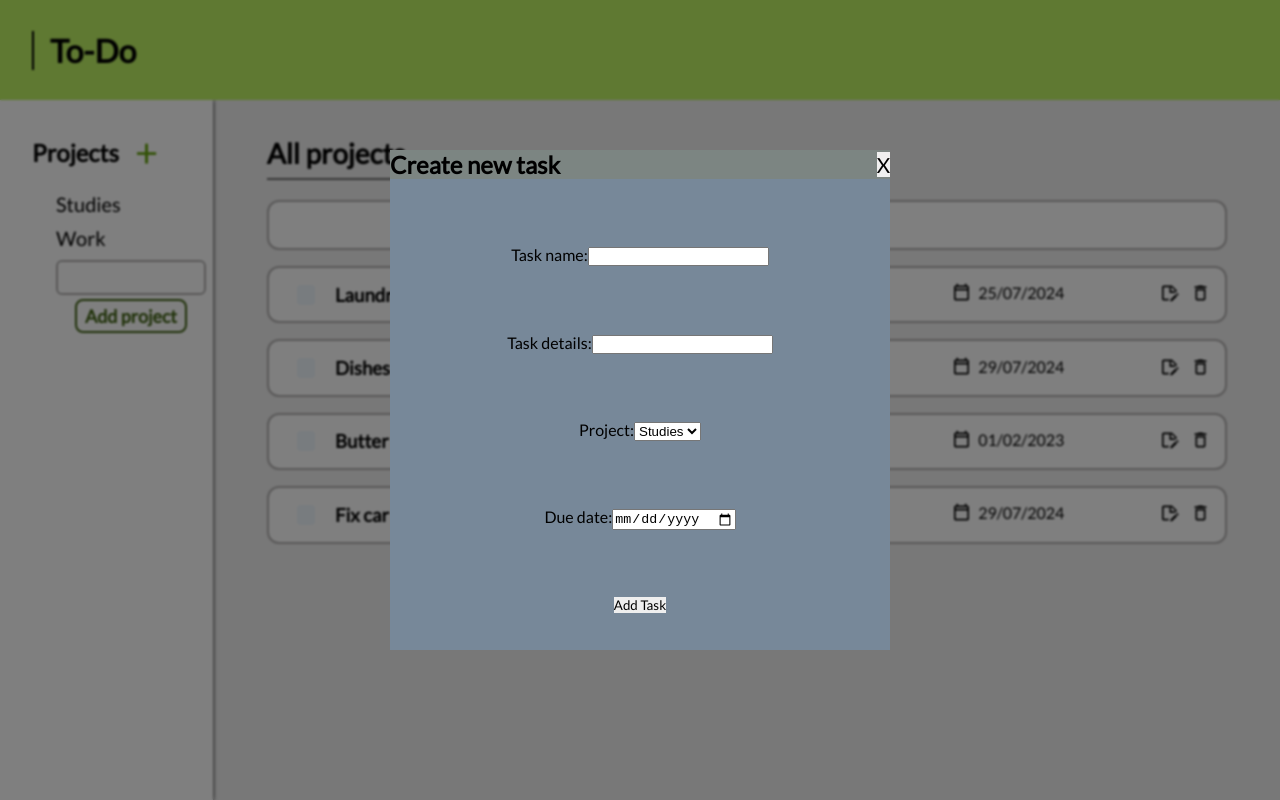
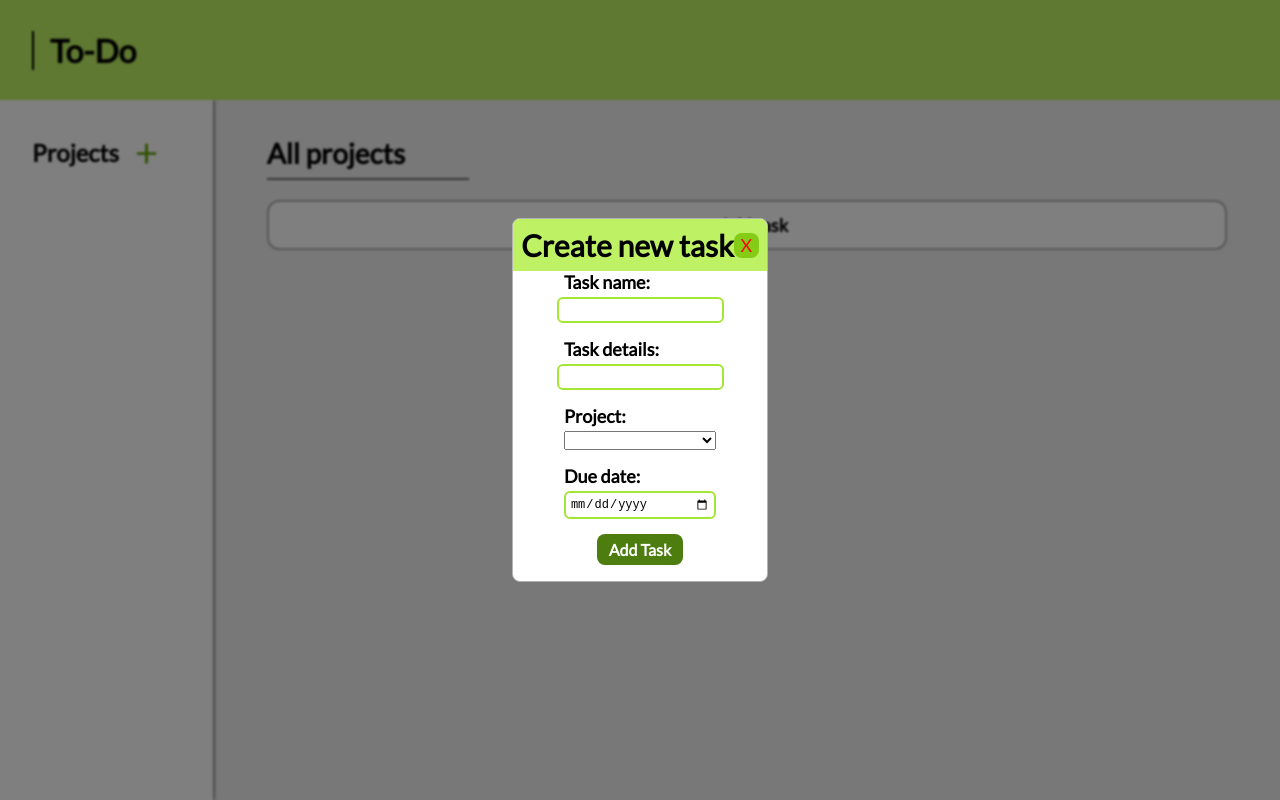
Before and after one commit to weBidji/to-do-list, a website built with webpack: page src/index.html in a window 1280 px wide. Both pictures are taken after a click on the button "+ Add task". Built offline with nearby package versions, Linux system fonts and the light colour scheme.

Commit message:
initial modal styling

```diff
--- a/src/index.js
+++ b/src/index.js
@@ -16,7 +16,7 @@ document.addEventListener('DOMContentLoaded', () => {
 //make dedicated project list container
 
 //sorting by dates
- //setup all even
+//setup all even
 //styling
 
 //default option in dropdown
--- a/src/init.js
+++ b/src/init.js
@@ -1,28 +1,28 @@
-import { createTask, renderTasks, openModal, markAsComplete, deleteTask, editTask, createTaskModal } from './tasks.js';
-import { createProject, projectList, renderProjects, filterProjects, deleteProject, projectInput } from './projects.js';
+import { createTask, renderTasks, openModal, markAsComplete, deleteTask, editTaskEventListener, createTaskModal } from './tasks.js';
+import { createProject, projectList, renderProjects, filterProjects, deleteProjectEventListener, showProjectInput } from './projects.js';
 
 export function initializeApp() {
 
     loadUI();
     projectList();
     openModal();
-
+/*
     createProject('Studies');
     createProject('Work');
     createTask('laundry', 'wash clothes', 'Studies', '25/07/2024');
     createTask('dishes', 'wash cutlery and plates', 'Work', '29/07/2024');
     createTask('butter', 'toast', 'Studies', '01/02/2023');
     createTask('fix car', 'windshield', 'Work', '29/07/2024');
-    // createTaskModal();
 
+*/
     renderTasks('all');
     renderProjects();
     filterProjects();
-    editTask();
+    editTaskEventListener();
     markAsComplete();
     deleteTask();
-    deleteProject();
-    projectInput();
+    // showProjectInput();
+    // createTaskModal();
 }
 
 export function loadUI() {
--- a/src/projects.js
+++ b/src/projects.js
@@ -39,8 +39,8 @@ export function projectList() {
             e.preventDefault();
         } else {
 
-            console.log('adding project to projects list');
-            projectInput();
+
+            showProjectInput();
         }
 
     })
@@ -49,7 +49,7 @@ export function projectList() {
 
 }
 
-export function projectInput() {
+export function showProjectInput() {
 
     // Form creation
 
@@ -75,7 +75,7 @@ export function projectInput() {
     projectNameInput.focus();
 
     submitButton.addEventListener('click', (e) => {
-        console.log('project added');
+
         if (projectNameInput.value.trim() === '') {
 
             e.preventDefault();
@@ -111,8 +111,6 @@ export function createProject(name) {
 
     const newProject = { name: name };
     projectsArr.push(newProject);
-    console.log(projectsArr);
-    deleteProject();
 
 
 }
@@ -125,8 +123,7 @@ export function renderProjects() {
     if (storedProjects) {
 
         projectsArr = JSON.parse(storedProjects);
-        console.log('projects retrieved');
-        console.log(projectsArr);
+
 
     };
 
@@ -152,11 +149,11 @@ export function renderProjects() {
         projectContainer.appendChild(projectName);
 
         projectContainer.appendChild(deleteProjectButton);
-        deleteProject();
+        deleteProjectEventListener();
     })
 
     filterProjects();
-    deleteProject();
+
 }
 
 export function filterProjects() {
@@ -164,31 +161,29 @@ export function filterProjects() {
 
     currentProjects.forEach((project) => {
         const projectName = project.textContent.trim();
-        console.log('yo');
 
         project.addEventListener('click', () => renderTasks(projectName));
     });
 }
 
-export function deleteProject() {
+export function deleteProjectEventListener() {
     const deleteProjectButtons = document.querySelectorAll('.delete-project-button');
 
     deleteProjectButtons.forEach(button => {
         button.addEventListener('click', (e) => {
-            console.log('deleting project started')
+
 
             const projectContainer = e.target.closest('.project-container');
             if (projectContainer) {
 
                 const projectName = projectContainer.querySelector('.current-project').textContent;
-                console.log(projectName);
+
                 const updatedTasks = tasks.filter(task => capitalizeFirstLetter(task.project) !== projectName);
                 tasks.length = 0;
                 tasks.push(...updatedTasks);
-                console.log(tasks);
                 storeTasks();
 
-                const updatedProjects = projectsArr.filter(project => project.name !== projectName);
+                const updatedProjects = projectsArr.filter(project => capitalizeFirstLetter(project.name) !== projectName);
                 projectsArr.length = 0;
                 projectsArr.push(...updatedProjects)
                 storeProjects();
@@ -196,7 +191,7 @@ export function deleteProject() {
 
 
                 projectContainer.remove();
-                console.log(projectsArr);
+
 
                 renderTasks('all');
                 renderProjects();
--- a/src/style.css
+++ b/src/style.css
@@ -137,7 +137,7 @@ nav {
     font-size: 2.5rem;
     color: var(--lime-600);
     background-color: transparent;
-    transition: transform 0.3s ease-in-out;
+    transition: transform 0.2s ease-in-out;
 
 }
 
@@ -192,7 +192,6 @@ nav {
 }
 
 #project-form {
-    /* border: 1px solid black; */
     display: block;
     margin-left: 1.5rem;
 
@@ -202,7 +201,7 @@ nav {
 #project-name-input {
     border: 2px solid rgb(179, 177, 177);
     border-radius: 6px;
-    margin-bottom: 0.25rem;
+    margin-bottom: 0.75rem;
     font-size: 1.25rem;
     max-width: 150px;
     padding: 0.25rem;
@@ -213,17 +212,17 @@ nav {
     display: block;
     margin: 0 auto;
     border-radius: 12px;
-    border: 2px solid var(--lime-800);
-    background-color: transparent;
-    color: var(--lime-800);
-    padding: 0.25rem 0.5rem;
-    font-size: 1.125rem;
+    background-color: var(--lime-700);
+    color: white;
+    padding: 0.375rem 0.75rem;
+    font-size: 1rem;
     border-radius: 8px;
     font-weight: 900;
+    transition: transform 0.1s ease-in-out;
 }
 
 #submit-project-button:hover {
-    text-decoration: underline;
+    transform: scale(1.05);
 }
 
 
@@ -301,25 +300,6 @@ button:hover {
     text-underline-offset: 0.375rem;
 }
 
-#task-modal,
-.input-modal {
-
-    border: none;
-    height: 500px;
-    width: 500px;
-    z-index: 2;
-    background-color: lightslategray;
-    backdrop-filter: blur(2px);
-
-    position: absolute;
-    left: 0;
-    right: 0;
-    top: 0;
-    bottom: 0;
-    margin: auto;
-    overflow: hidden;
-}
-
 #task-modal::backdrop {
     background: rgba(0, 0, 0, 0.5);
     backdrop-filter: blur(1px);
@@ -353,8 +333,8 @@ form {
 .task {
     padding: 0.75rem 0.5rem;
     border-radius: 12px;
-    border: 2px solid rgb(179, 177, 177);
-    margin: 0.5rem auto;
+    border: 1px solid rgb(179, 177, 177);
+    margin: 0.375rem auto;
     display: flex;
     flex-direction: row;
     justify-content: space-evenly;
@@ -377,7 +357,7 @@ form {
 
 .task:hover {
     transition: transform 0.1s linear;
-    box-shadow: 0px 0px 6px rgb(70, 69, 69);
+    box-shadow: 0px 0px 2px rgb(70, 69, 69);
     transition: box-shadow 0.025s ease-in-out;
 }
 
@@ -395,75 +375,218 @@ form {
 
 }
 
+.project-icon {
+    fill: rgb(54, 54, 54);
+}
+
+.calendar-icon {
+    /* fill: rgb(179, 177, 177); */
+    fill: rgb(54, 54, 54);
+}
+
 
 .completed-button {
     margin-left: 1.25rem;
-    /* border: 1px solid green; */
     width: 20px;
     height: 20px;
     padding: 0.2rem;
     border-radius: 4px;
-    background-color: aliceblue;
+    border: 1px solid rgb(204, 204, 204);
 }
 
 .completed-button:hover {
+
     transition: background-color linear 0.1s;
-    /* background-color: lightgreen; */
+
 }
 
 .checked {
-    /* background-color: green; */
-    /* opacity: 1 !important; */
+
     background-image: url(./images/check.svg);
     background-size: cover;
+    background-color: transparent;
+    border: none;
 }
 
-/*
-.checked:hover {
+.completed {
 
-    background-color: green;
-
-}*/
-
-.completed {
     position: relative;
-    /* transition: color 0.3s linear, text-decoration 0.3s linear; */
-    border: 2px solid var(--lime-500);
+    border: 1px solid var(--lime-500);
     transition: border-color 0.1s ease-in-out;
 
 }
 
 .completed h3 {
+
     text-decoration: line-through;
     text-decoration-thickness: 1px;
 }
 
 .edit-button,
 .delete-button {
+
     margin-left: auto;
-    /* background-color: rgb(180, 179, 179); */
-    border: none;
     width: fit-content;
     padding: 0.2rem;
-    border-radius: 4px;
     background-color: white;
     transition: transform 0.1s ease-in-out;
 }
 
+/*
+.edit-icon {
+    fill: rgb(54, 54, 54)
+}
+*/
 .delete-button {
+
     margin-right: auto;
+    border-radius: none;
 
 }
 
 .edit-button:hover {
+
     transform: scale(1.3);
 
 }
 
+.delete-icon {
+
+    fill: red;
+}
+
 .delete-icon:hover {
-    fill: rgb(143, 1, 1);
+
     transform: scale(1.3);
     transition: transform 0.1s ease-in-out;
+}
+
+/* MODALS */
+
+#task-modal,
+.input-modal {
+
+    z-index: 2;
+    position: absolute;
+    left: 0;
+    right: 0;
+    top: 0;
+    bottom: 0;
+    margin: auto;
+    overflow: hidden;
+}
+
+dialog {
+
+    border-bottom-left-radius: 12px;
+    border-bottom-right-radius: 12px;
+    border-radius: 8px;
+    border: 1px solid rgb(179, 177, 177);
+    padding-bottom: 1rem;
+    font-size: 1.25rem;
+    display: flex;
+    flex-direction: column;
+    align-items: center;
+
+    animation: slide-in 0.25s ease-in-out;
+
+}
+
+dialog form {
+
+    background-color: white;
+    display: flex;
+    flex-direction: column;
+    justify-content: space-evenly;
+    align-items: left;
+    width: 60%;
+    gap: 15px;
+}
+
+#top-bar {
+
+    padding: 0.5rem;
+    background-color: var(--lime-300);
+}
+
+#close-button {
+
+    height: 25px;
+    width: 25px;
+    font-size: 1.125rem;
+    border-radius: 8px;
+    background-color: var(--lime-500);
+    color: red;
+}
+
+.form-input {
+
+    display: flex;
+    flex-direction: column;
+    align-items: center;
+    width: 100%;
+    gap: 4px
+}
+
+
+label {
+
+    font-size: 1.125rem;
+    font-weight: bold;
+    width: 100%;
+    text-align: left;
+}
+
+.form-input input {
+
+    border: 2px solid rgb(179, 177, 177);
+    border-radius: 6px;
+    font-size: 0.75rem;
+    padding: 0.25rem;
+
+}
+
+.form-input input:focus {
+    box-shadow: 0px 0px 2px rgb(70, 69, 69);
+    transform: scale(1.1);
+}
+
+.form-input input:valid {
+    border-color: var(--lime-400);
+}
+
+#project-input {
+
+    width: 100%;
+}
+
+#date-input {
+    width: 100%;
+}
+
+#submit-btn {
+
+    display: block;
+    margin: 0 auto;
+    border-radius: 12px;
+    background-color: var(--lime-700);
+    color: white;
+    padding: 0.375rem 0.75rem;
+    font-size: 1rem;
+    border-radius: 8px;
+    font-weight: 900;
+    transition: transform 0.1s ease-in-out;
+}
+
+@keyframes slide-in {
+
+    from {
+        transform: translateX(-500%)
+    }
+
+    to {
+        transform: translateX(0%);
+    }
 }
 
 
--- a/src/tasks.js
+++ b/src/tasks.js
@@ -111,8 +111,7 @@ export function createTaskModal() {
             e.preventDefault();
             alert('Please fill out the entire form.');
         } else {
-            console.log(nameInput.value);
-            console.log(dateInput.value);
+
             tasks.push({
                 name: nameInput.value,
                 description: descInput.value,
@@ -120,7 +119,7 @@ export function createTaskModal() {
                 date: dateInput.value,
             });
 
-
+            storeTasks();
             renderTasks('all');
             taskModal.remove();
         }
@@ -132,7 +131,7 @@ export function createTaskModal() {
 }
 
 export function createTask(name, description, project, date) {
-    console.log('creating task')
+
     const task = {
         name: name,
         description: description,
@@ -141,7 +140,7 @@ export function createTask(name, description, project, date) {
     };
 
     tasks.push(task);
-    console.log(tasks);
+    console.log('task pushed');
     storeTasks();
     renderTasks('all');
 
@@ -151,7 +150,7 @@ export function createTask(name, description, project, date) {
 
 export function renderTasks(project) {
 
-
+    console.log('rendering');
     const main = document.getElementById('main-section');
     const mainTitleContainer = document.getElementById('main-title-container');
 
@@ -161,7 +160,6 @@ export function renderTasks(project) {
     let storedTasks = localStorage.getItem('tasks');
     if (storedTasks) {
         tasks = JSON.parse(storedTasks);
-        console.log(tasks);
     }
 
     let tasksToDisplay;
@@ -227,9 +225,16 @@ export function renderTasks(project) {
 
         taskName.textContent = capitalizeFirstLetter(task.name);
         taskDesc.textContent = capitalizeFirstLetter(task.description);
-        taskProject.innerHTML = '<span><svg xmlns="http://www.w3.org/2000/svg" viewBox="0 0 24 24"><title>briefcase-outline</title><path d="M20,6C20.58,6 21.05,6.2 21.42,6.59C21.8,7 22,7.45 22,8V19C22,19.55 21.8,20 21.42,20.41C21.05,20.8 20.58,21 20,21H4C3.42,21 2.95,20.8 2.58,20.41C2.2,20 2,19.55 2,19V8C2,7.45 2.2,7 2.58,6.59C2.95,6.2 3.42,6 4,6H8V4C8,3.42 8.2,2.95 8.58,2.58C8.95,2.2 9.42,2 10,2H14C14.58,2 15.05,2.2 15.42,2.58C15.8,2.95 16,3.42 16,4V6H20M4,8V19H20V8H4M14,6V4H10V6H14Z" /></svg></span>' + `<p class="task-project-name">${capitalizeFirstLetter(task.project)}</p>`;
-        taskDate.innerHTML = '<span class= "calendar-icon"><svg xmlns="http://www.w3.org/2000/svg" viewBox="0 0 24 24"><path d="M19 3H18V1H16V3H8V1H6V3H5C3.89 3 3 3.9 3 5V19C3 20.11 3.9 21 5 21H19C20.11 21 21 20.11 21 19V5C21 3.9 20.11 3 19 3M19 19H5V9H19V19M19 7H5V5H19V7Z" /></svg></span>' + `<p>${task.date}</p>`;
-        editButton.innerHTML = '<svg xmlns="http://www.w3.org/2000/svg" viewBox="0 0 24 24"><path d="M18.13 12L19.39 10.74C19.83 10.3 20.39 10.06 21 10V9L15 3H5C3.89 3 3 3.89 3 5V19C3 20.1 3.89 21 5 21H11V19.13L11.13 19H5V5H12V12H18.13M14 4.5L19.5 10H14V4.5M19.13 13.83L21.17 15.87L15.04 22H13V19.96L19.13 13.83M22.85 14.19L21.87 15.17L19.83 13.13L20.81 12.15C21 11.95 21.33 11.95 21.53 12.15L22.85 13.47C23.05 13.67 23.05 14 22.85 14.19Z" /></svg>'
+
+        let taskProjectText = '';
+        if (task.project === '') {
+            taskProjectText = '(No project)'
+        } else {
+            taskProjectText = task.project;
+        }
+        taskProject.innerHTML = '<span><svg class="project-icon" xmlns="http://www.w3.org/2000/svg" viewBox="0 0 24 24"><path d="M20,6C20.58,6 21.05,6.2 21.42,6.59C21.8,7 22,7.45 22,8V19C22,19.55 21.8,20 21.42,20.41C21.05,20.8 20.58,21 20,21H4C3.42,21 2.95,20.8 2.58,20.41C2.2,20 2,19.55 2,19V8C2,7.45 2.2,7 2.58,6.59C2.95,6.2 3.42,6 4,6H8V4C8,3.42 8.2,2.95 8.58,2.58C8.95,2.2 9.42,2 10,2H14C14.58,2 15.05,2.2 15.42,2.58C15.8,2.95 16,3.42 16,4V6H20M4,8V19H20V8H4M14,6V4H10V6H14Z" /></svg></span>' + `<p class="task-project-name">${capitalizeFirstLetter(taskProjectText)}</p>`;
+        taskDate.innerHTML = '<span><svg  class= "calendar-icon" xmlns="http://www.w3.org/2000/svg" viewBox="0 0 24 24"><path d="M19 3H18V1H16V3H8V1H6V3H5C3.89 3 3 3.9 3 5V19C3 20.11 3.9 21 5 21H19C20.11 21 21 20.11 21 19V5C21 3.9 20.11 3 19 3M19 19H5V9H19V19M19 7H5V5H19V7Z" /></svg></span>' + `<p>${task.date}</p>`;
+        editButton.innerHTML = '<svg class="edit-icon" xmlns="http://www.w3.org/2000/svg" viewBox="0 0 24 24"><path d="M18.13 12L19.39 10.74C19.83 10.3 20.39 10.06 21 10V9L15 3H5C3.89 3 3 3.89 3 5V19C3 20.1 3.89 21 5 21H11V19.13L11.13 19H5V5H12V12H18.13M14 4.5L19.5 10H14V4.5M19.13 13.83L21.17 15.87L15.04 22H13V19.96L19.13 13.83M22.85 14.19L21.87 15.17L19.83 13.13L20.81 12.15C21 11.95 21.33 11.95 21.53 12.15L22.85 13.47C23.05 13.67 23.05 14 22.85 14.19Z" /></svg>'
 
         deleteButton.innerHTML = '<svg class = "delete-icon" xmlns="http://www.w3.org/2000/svg" viewBox="0 0 24 24"><path d="M6,19A2,2 0 0,0 8,21H16A2,2 0 0,0 18,19V7H6V19M8,9H16V19H8V9M15.5,4L14.5,3H9.5L8.5,4H5V6H19V4H15.5Z" /></svg>'
 
@@ -246,12 +251,14 @@ export function renderTasks(project) {
 
 
     })
+    editTaskEventListener();
     deleteTask();
 
 }
 
 export function openModal() {
     const addBtn = document.getElementById('add-btn');
+
     addBtn.addEventListener('click', () => {
 
         createTaskModal();
@@ -292,7 +299,6 @@ export function deleteTask() {
                 }
 
 
-                console.log(tasks);
 
                 const projectTitle = document.getElementById('project-title');
                 const projectName = taskToRemove.querySelector('.task-project-name');
@@ -317,12 +323,14 @@ export function deleteTask() {
 
 }
 
-export function editTask() {
-    const main = document.getElementById('main-section');
+export function editTaskEventListener() {
+    const editButtons = document.querySelectorAll('.edit-button')
 
-    main.addEventListener('click', (e) => {
+    editButtons.forEach((button) => {
 
-        if (e.target.classList.contains('edit-button')) {
+        button.addEventListener('click', (e) => {
+
+
             console.log('Editing task');
 
             const taskToEdit = e.target.closest('.task');
@@ -337,9 +345,10 @@ export function editTask() {
             } else {
                 console.log('Task not found in the array');
             }
-        }
-    });
-}
+
+        });
+    })
+};
 
 function openEditTaskModal(task, taskIndex) {
 
```
